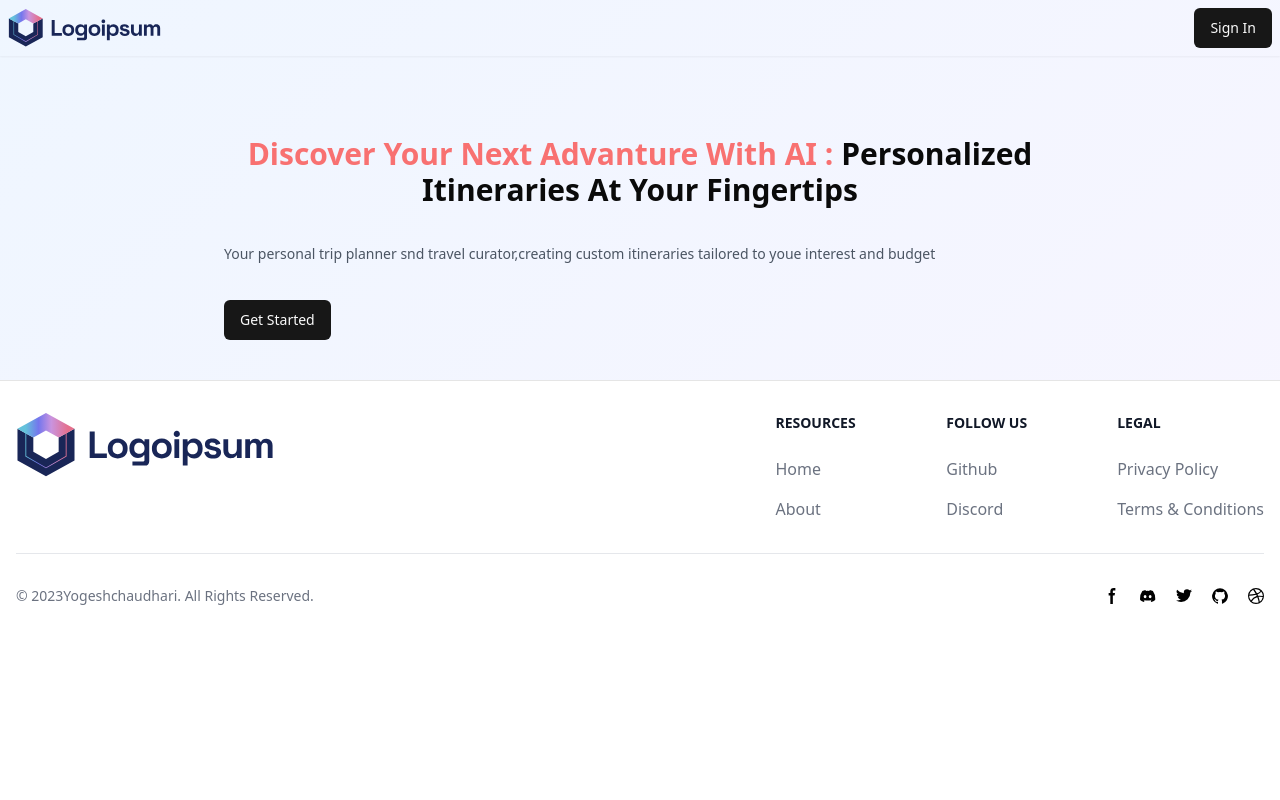
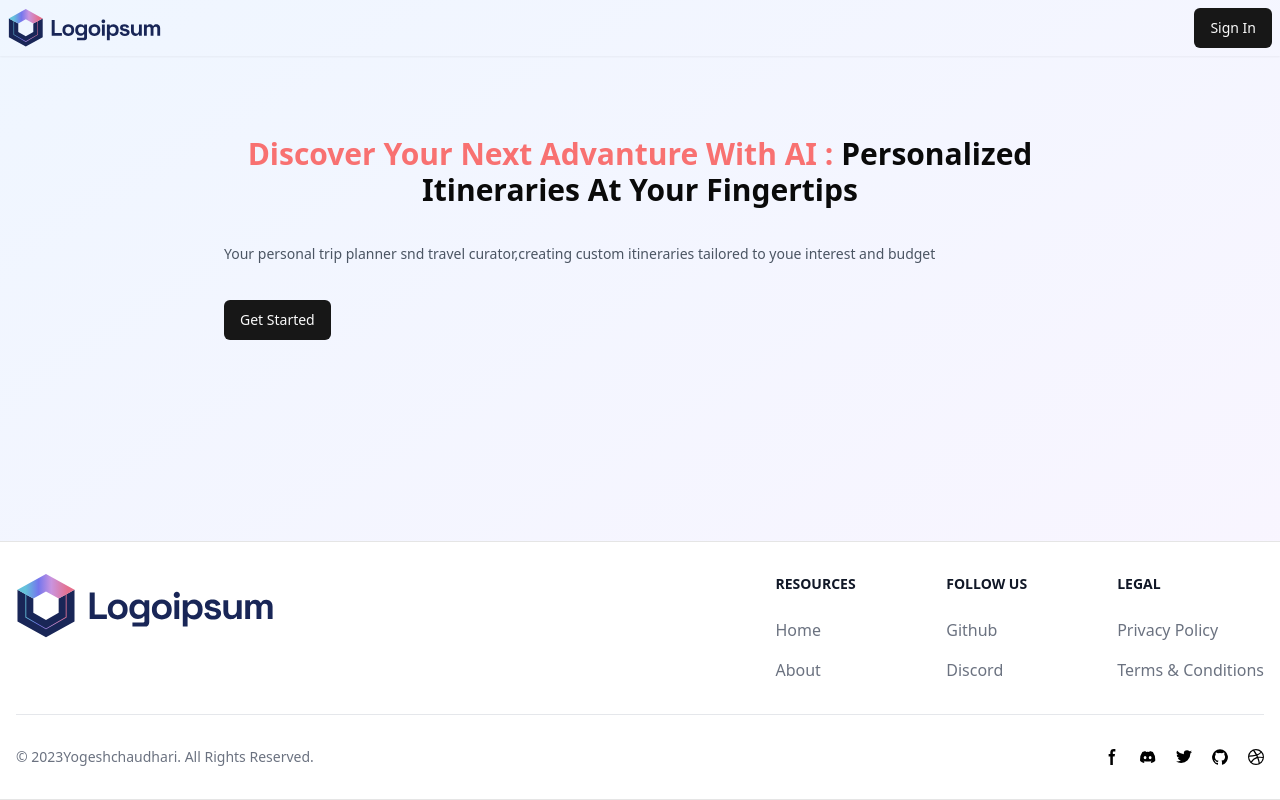
Before and after one commit to DevilYogesh1522/TripPlanner, a React (Vite) app: page / in a window 1280 px wide. Shown: the top 800 px of the page. Built offline with nearby package versions, Linux system fonts and the light colour scheme; no server answers.

Commit message:
Remove unnecessary min-height from Footer component for improved layout

```diff
--- a/src/components/custom/Footer.jsx
+++ b/src/components/custom/Footer.jsx
@@ -3,7 +3,7 @@ import { Link } from 'react-router-dom';
 
 export const Footer=()=> {
     return (
-        <footer className="bg-white border-y mt-10 min-h-screen">
+        <footer className="bg-white border-y mt-10">
             <div className="mx-auto w-full max-w-screen-xl p-4 py-6 lg:py-8">
                 <div className="md:flex md:justify-between">
                     <div className="mb-6 md:mb-0">
@@ -36,7 +36,7 @@ export const Footer=()=> {
                             <ul className="text-gray-500 font-medium">
                                 <li className="mb-4">
                                     <a
-                                        href="https://github.com/hiteshchoudhary"
+                                        href="https://github.com/Yogesh-1522"
                                         className="hover:underline"
                                         target="_blank"
                                         rel="noreferrer"
```
